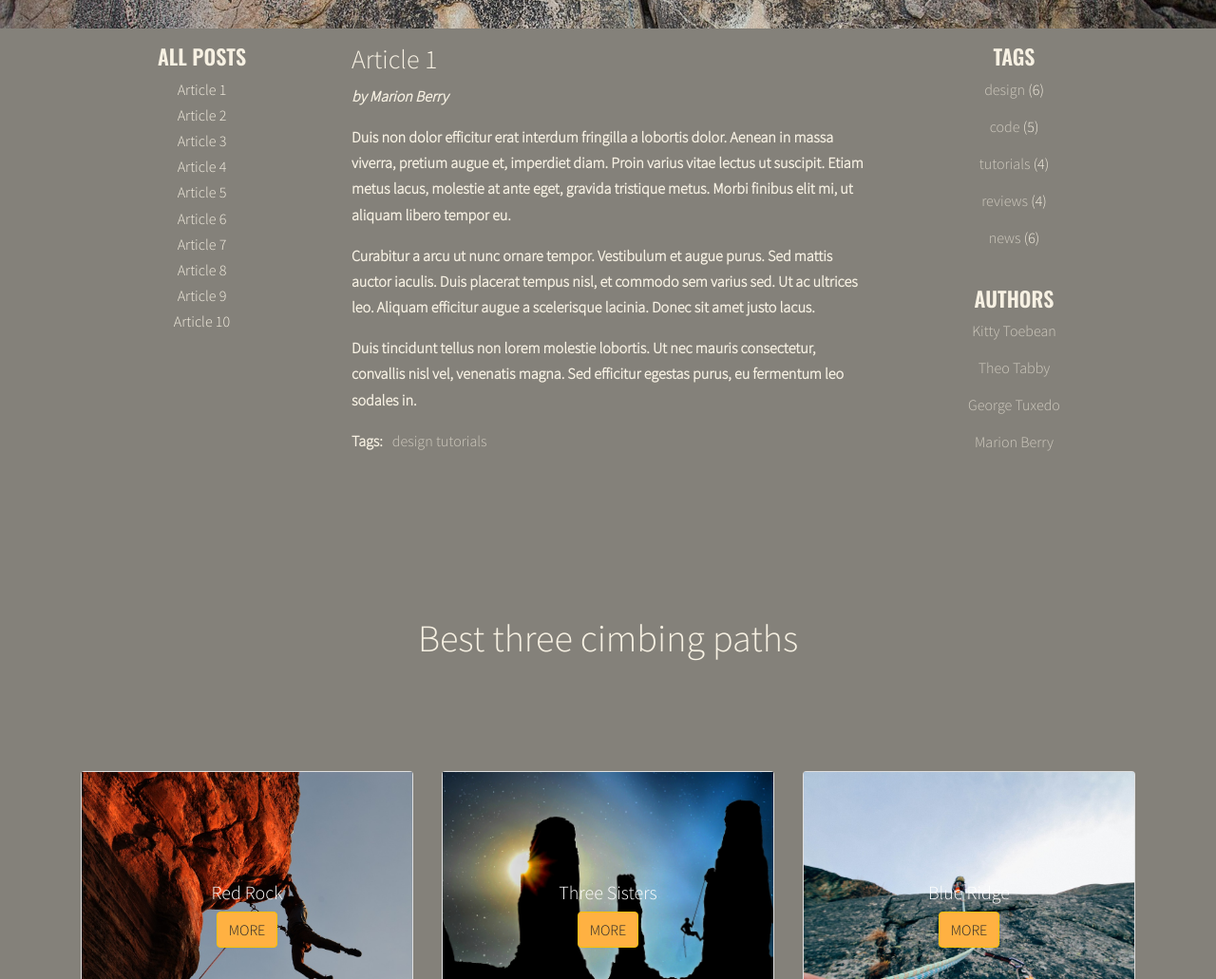
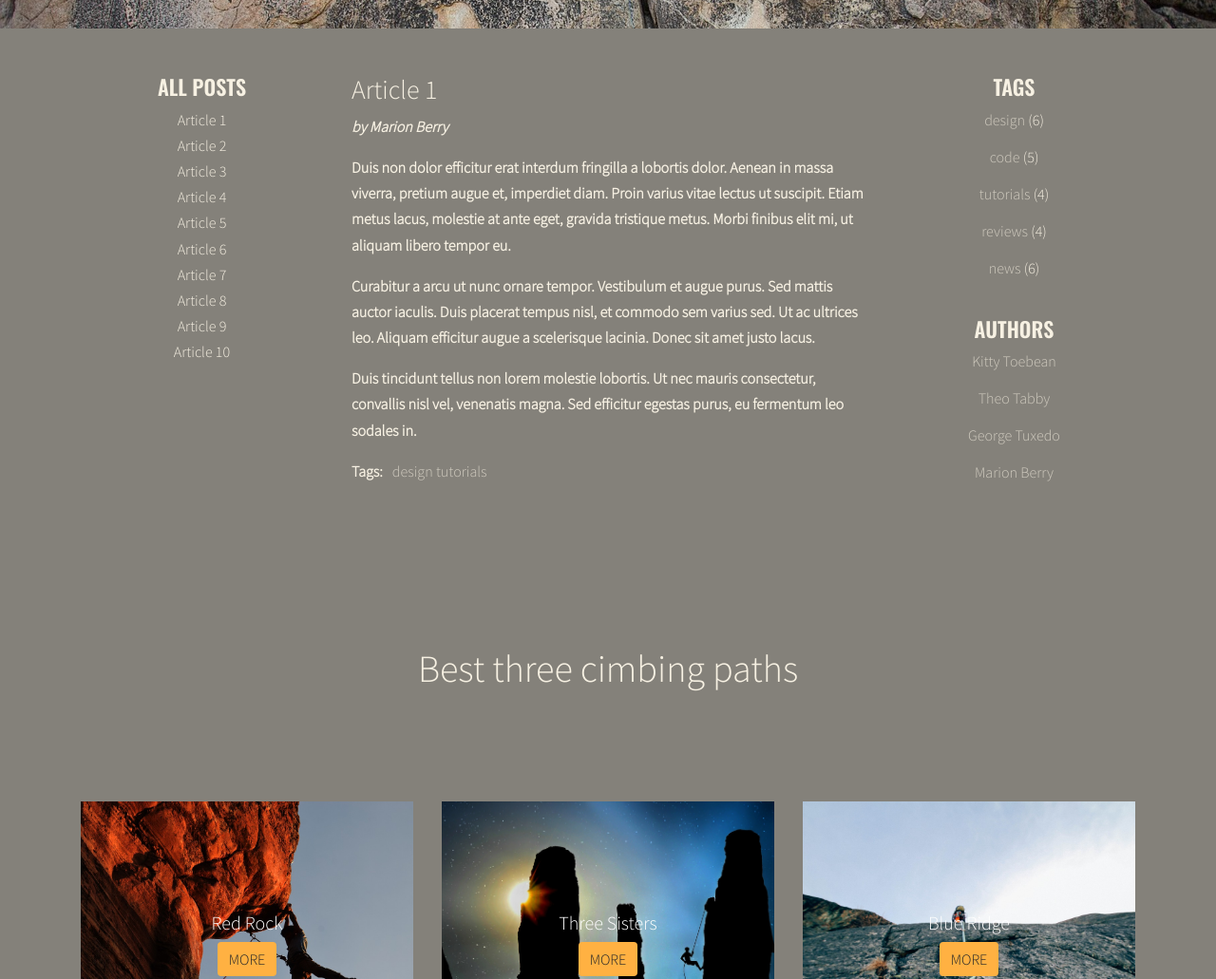
Before and after one commit to trojek71/javascript-blog, a website: page index.html in a window 1280 px wide. Shown: the part 269-1300 px from the top of the page at 95% size. Drawn offline with nearby package versions, Linux system fonts and the light colour scheme.

Commit message:
Remove border from  card's

```diff
--- a/index.html
+++ b/index.html
@@ -48,13 +48,13 @@
 <div class="blog">
     <div class="container">
         <div class="row">
-            <div class="col-lg-3 col-sm-12 pt-3">
+            <div class="col-lg-3 col-sm-12 pt-5">
                <h2 class="section-title">All posts</h2>
                     <ul class="list titles">
 
                     </ul>
             </div>
-            <div class="col-lg-6 col-sm-12 pt-3">
+            <div class="col-lg-6 col-sm-12 pt-5">
                 <section class="posts">
                     <article class="post active" id="article-1">
                       <h3 class="post-title">Article 1</h3>
@@ -243,7 +243,7 @@
                 </section>
             </div>
 
-            <div class="col-lg-3 col-sm-12 pt-3">
+            <div class="col-lg-3 col-sm-12 pt-5">
                     <div class="row">
                         <div class="col-lg-12-auto col-sm-12 pb-4">
                             <h2 class="section-title">Tags</h2>
--- a/sass/style.scss
+++ b/sass/style.scss
@@ -189,6 +189,9 @@ body {
     height: 300px;
     object-fit: cover;
 }
+.card {
+  border: none;
+}
 
 .blog-head{
   background-image: url("../images/rock-2565225_1280.jpg");
@@ -231,4 +234,5 @@ p   {
 }
 .btn {
   background-color: #ffb142;
+  border: none;
 }
```
Also changed, not shown: css/style.css, 1 other file.
